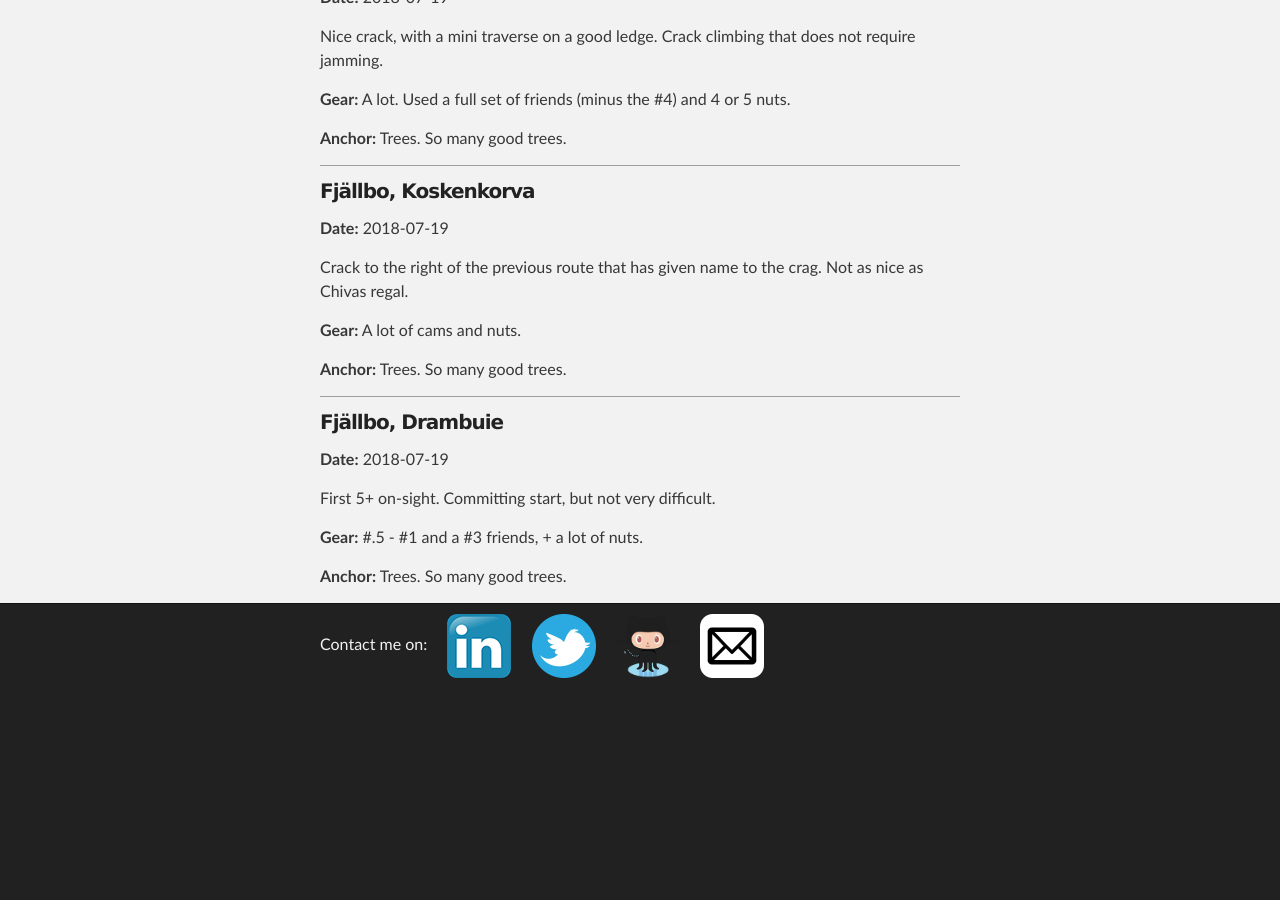
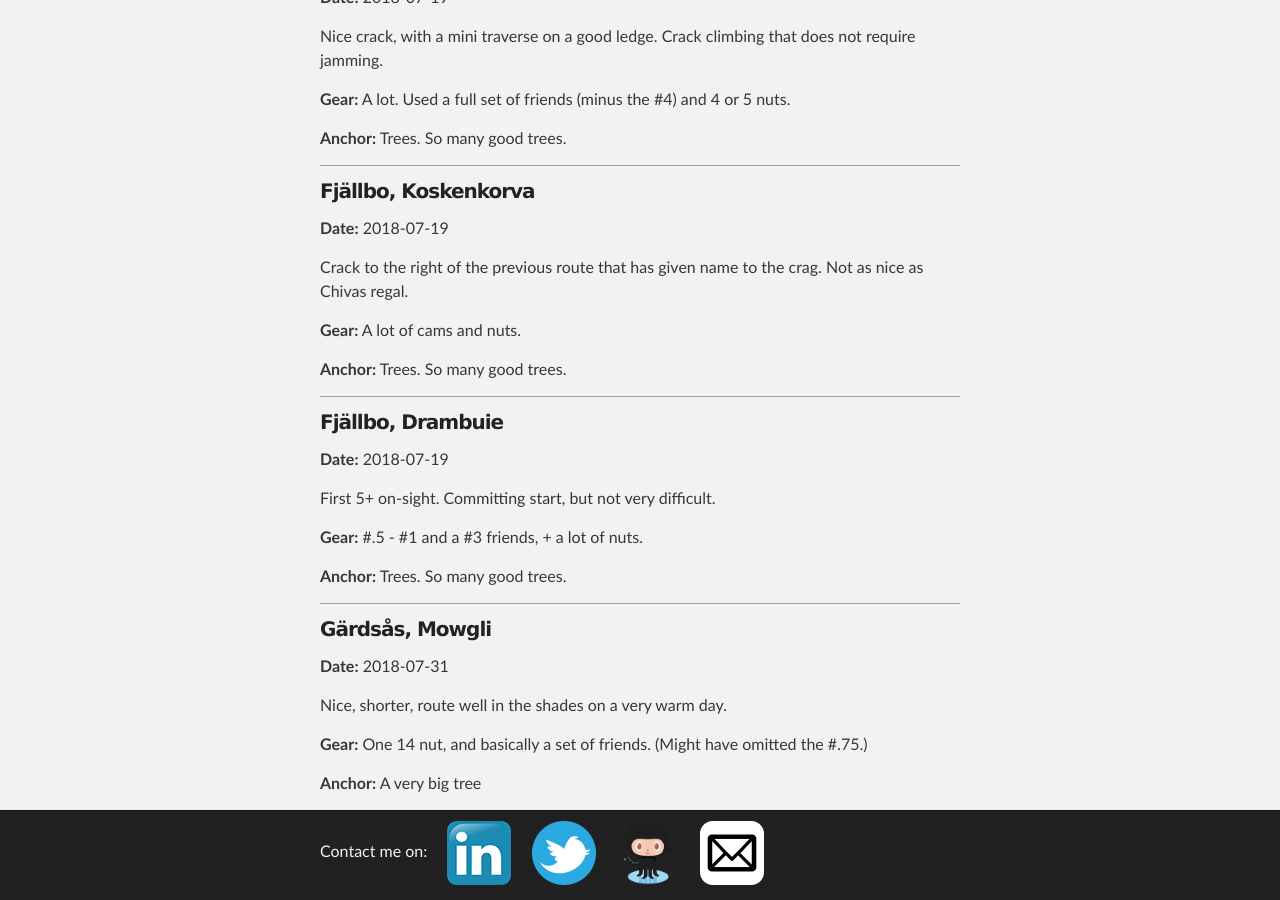
Before and after one commit to ErikThorsell/erikthorsell.github.io, a Jekyll site: the page built from ticklist.md, in a window 1280 px wide and 900 px high, scrolled down 3962 px. Built offline with Jekyll 4.4.1, drawn with Linux system fonts in a browser that asks for light colours; our own code applies the rules of GitHub Pages for plain Markdown files; before the commit the page ends 4655 px from its top, so only the background shows below that; grey boxes are pictures that could not be loaded.

Commit message:
Update ticklist

```diff
--- a/ticklist.md
+++ b/ticklist.md
@@ -250,3 +250,16 @@ First 5+ on-sight. Committing start, but not very difficult.
 **Gear:** \#.5 - \#1 and a \#3 friends, + a lot of nuts.
 
 **Anchor:** Trees. So many good trees.
+
+---
+
+### Gärdsås, Mowgli ###
+
+**Date:** 2018-07-31
+
+Nice, shorter, route well in the shades on a very warm day.
+
+**Gear:** One 14 nut, and basically a set of friends. (Might have omitted the
+\#.75.)
+
+**Anchor:** A very big tree
```
